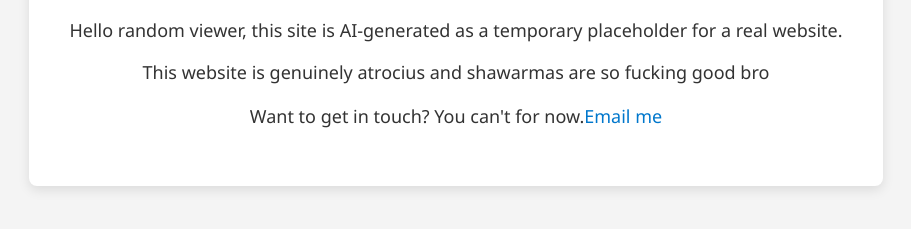
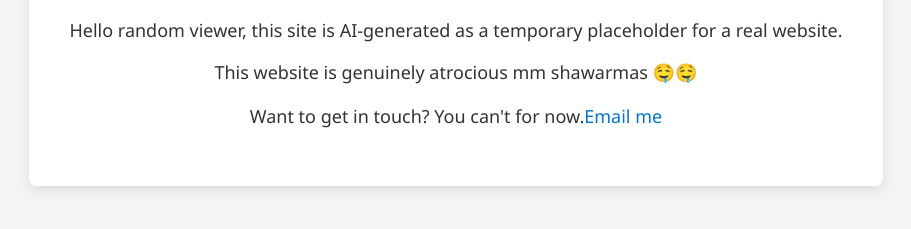
Before and after one commit to PIXIEMAX001/DarshRajOfficial, a plain HTML site: page index.html in a window 1280 px wide. Shown: the part 361-590 px from the top of the page, without its empty margins (184-1095 px from the left). Drawn offline with Linux system fonts and the light colour scheme.

Commit message:
Update index.html

```diff
--- a/index.html
+++ b/index.html
@@ -52,7 +52,7 @@
     <div class="container">
         <h1>🚧 Coming Soon 🚧</h1>
         <p>Hello random viewer, this site is AI-generated as a temporary placeholder for a real website.</p>
-        <p>This website is genuinely atrocius and shawarmas are so fucking good bro</p>
+        <p>This website is genuinely atrocious mm shawarmas 🤤🤤</p>
         <div class="contact">
             <p>Want to get in touch? You can't for now.<a href="mailto:fuck.off@example.com">Email me</a></p>
         </div>
```
